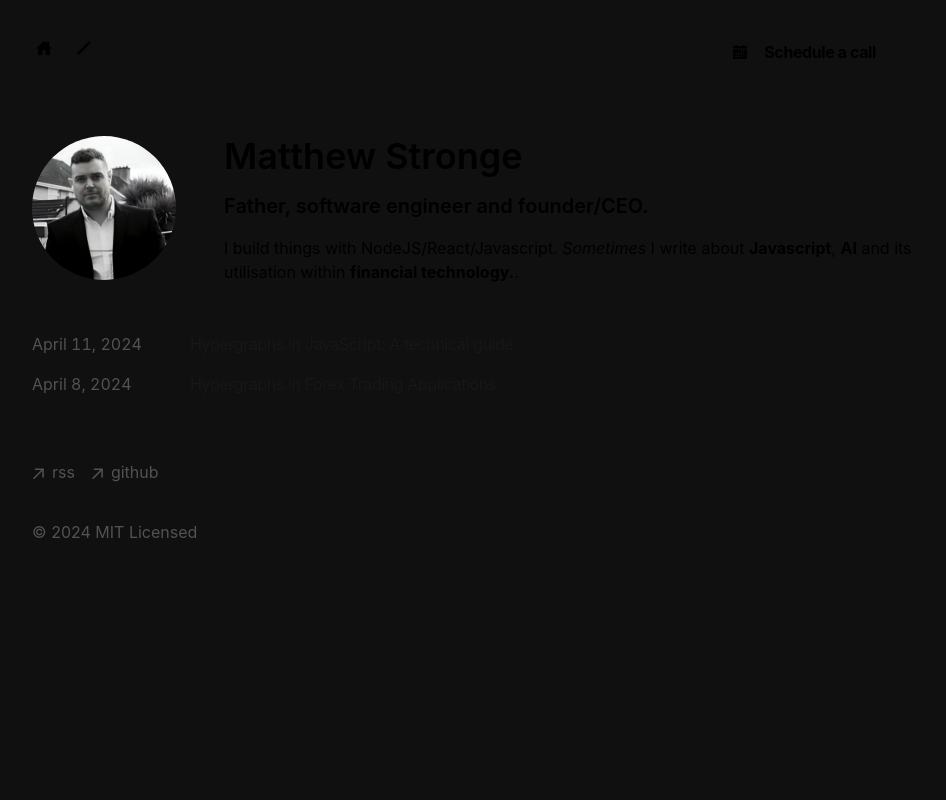
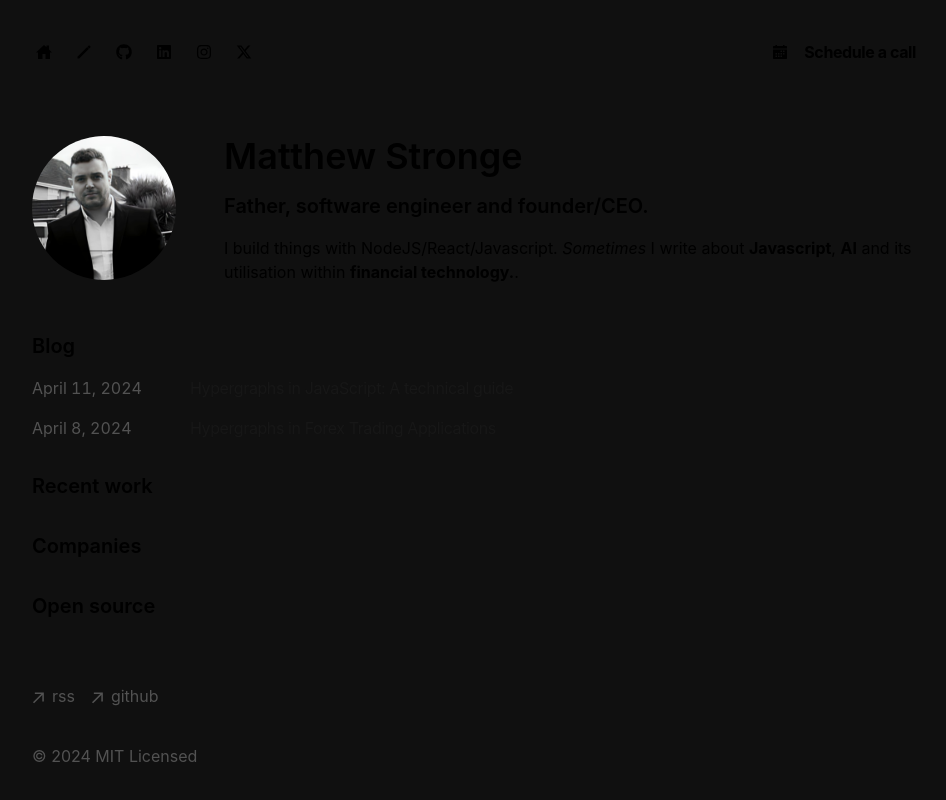
Before and after one commit to mstronge/matthewstronge, a Next.js app: page / in a window 1280 px wide. Shown: the top 800 px of the page, without its empty margins (160-1106 px from the left). Built offline with nearby package versions, Linux system fonts and the light colour scheme.

Commit message:
Minor nav changes

```diff
--- a/app/components/nav.tsx
+++ b/app/components/nav.tsx
@@ -1,5 +1,7 @@
 import Link from 'next/link'
 import { IoCalendarSharp, IoHomeSharp, IoPencilSharp } from "react-icons/io5";
+import { FaGithub, FaInstagram, FaLinkedin } from "react-icons/fa";
+import { FaXTwitter } from "react-icons/fa6";
 
 const navItems = {
   '/': {
@@ -9,6 +11,26 @@ const navItems = {
   '/blog': {
     name: 'blog',
     icon: <IoPencilSharp />,
+  },
+  'https://www.github.com/mstronge': {
+    name: 'github',
+    target: '_blank',
+    icon: <FaGithub />,
+  },
+  'https://www.linkedin.com/in/matt-stronge': {
+    name: 'linkedin',
+    target: '_blank',
+    icon: <FaLinkedin />,
+  },
+  'https://www.instagram.com/matthewstronge': {
+    name: 'instagram',
+    target: '_blank',
+    icon: <FaInstagram />,
+  },
+  'https://x.com/strongematthew': {
+    name: 'x',
+    target: '_blank',
+    icon: <FaXTwitter />,
   },
 }
 
@@ -20,19 +42,20 @@ export function Navbar() {
           className="flex w-full relative px-0 pb-0 fade md:overflow-auto scroll-pr-6 md:relative"
           id="nav"
         >
-          <div className="flex flex-row space-x-0 pr-10 w-full">
-            {Object.entries(navItems).map(([path, { icon }]) => {
+          <div className="flex flex-row space-x-0 w-full">
+            {Object.entries(navItems).map(([path, { icon, target }]) => {
               return (
                 <Link
                   key={path}
                   href={path}
-                  className="transition-all hover:text-neutral-800 hover:scale-150 dark:hover:text-neutral-200 flex align-middle relative py-1 px-2 m-1"
+                  target={target}
+                  className="transition-all items-center hover:text-neutral-800 hover:scale-150 dark:hover:text-neutral-200 flex align-middle relative py-1 px-2 m-1"
                 >
                   {icon}
                 </Link>
               )
             })}
-            <a target='_blank' className="transition-all self-end hover:text-neutral-800 dark:hover:text-neutral-200 flex align-middle justify-end items-center flex-auto py-1 px-2 m-1 space-x-4" href="https://www.cal.com/matthewstronge"><IoCalendarSharp /> <span className='font-bold'>Schedule a call</span></a>
+            <a target='_blank' className="transition-all self-end hover:text-neutral-800 dark:hover:text-neutral-200 flex align-middle justify-end items-center flex-auto py-1 px-2 m-1 space-x-4" href="https://cal.com/matthewstronge?redirect=false"><IoCalendarSharp /> <span className='font-bold hidden sm:block'>Schedule a call</span></a>
           </div>
         </nav>
       </div>
--- a/app/page.tsx
+++ b/app/page.tsx
@@ -19,8 +19,22 @@ export default function Page() {
         </div>
 
       <div className="my-8">
+        <h2 className="mb-4 text-xl font-semibold">Blog</h2>
         <BlogPosts />
       </div>
+
+      <div className="my-8">
+      <h2 className="mb-4 text-xl font-semibold">Recent work</h2>
+      </div>
+
+      <div className="my-8">
+        <h2 className="mb-4 text-xl font-semibold">Companies</h2>
+      </div>
+
+      <div className="my-8">
+        <h2 className="mb-4 text-xl font-semibold">Open source</h2>
+      </div>
+
       </section>
     )
   }
```
Lines whose indentation alone changed are shown as unchanged.
